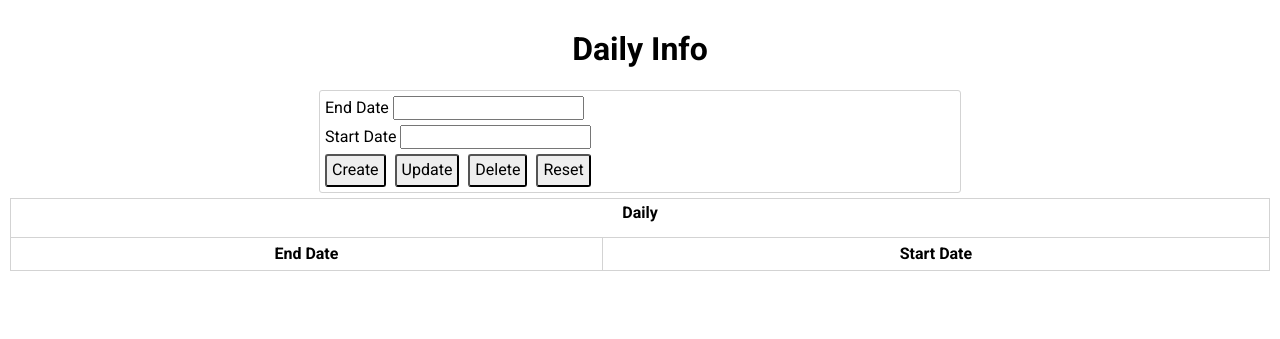
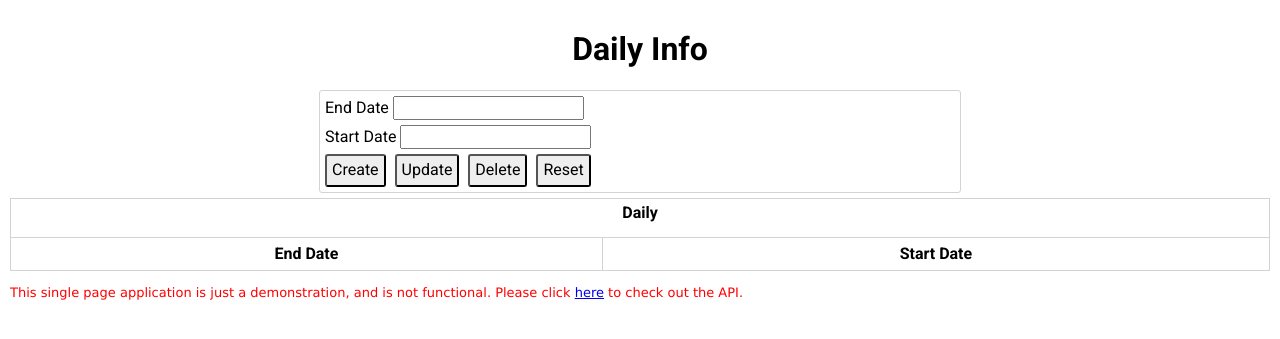
Before and after one commit to LucasSD/fitapi, a Python web app: template fitapi/templates/home.html in a window 1280 px wide. Shown: the top 339 px of the page. Run offline with Jinja, Linux system fonts and the light colour scheme; the template is opened without the code that fills it, so the values that code supplies are empty.

Commit message:
add message to SPA homepage

```diff
--- a/fitapi/templates/home.html
+++ b/fitapi/templates/home.html
@@ -43,7 +43,13 @@
         </div>
         <div class="error">
         </div>
+        <font size="2"
+        face="verdana"
+        color="red">
+        This single page application is just a demonstration, and is not functional. Please click <a href="/api/ui">here</a> to check out the API.
+      </font>
     </div>
+
 </body>
 <script src="static/js/home.js"></script>
 </html>
```
